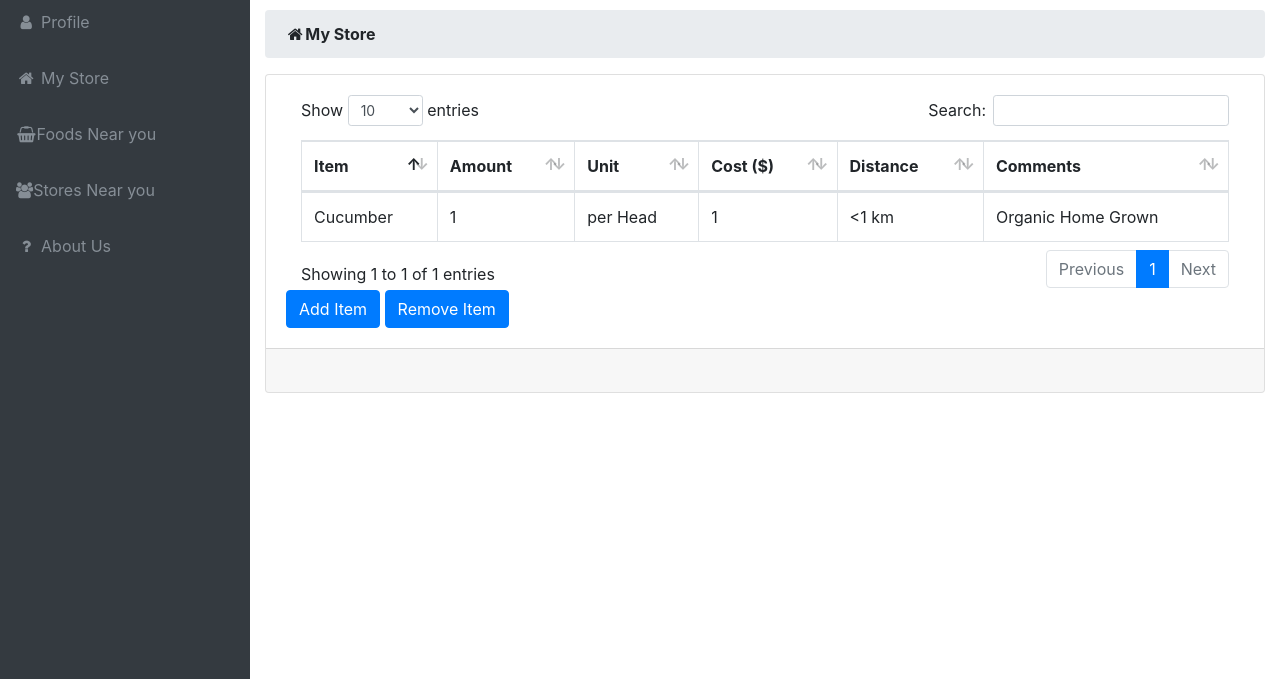
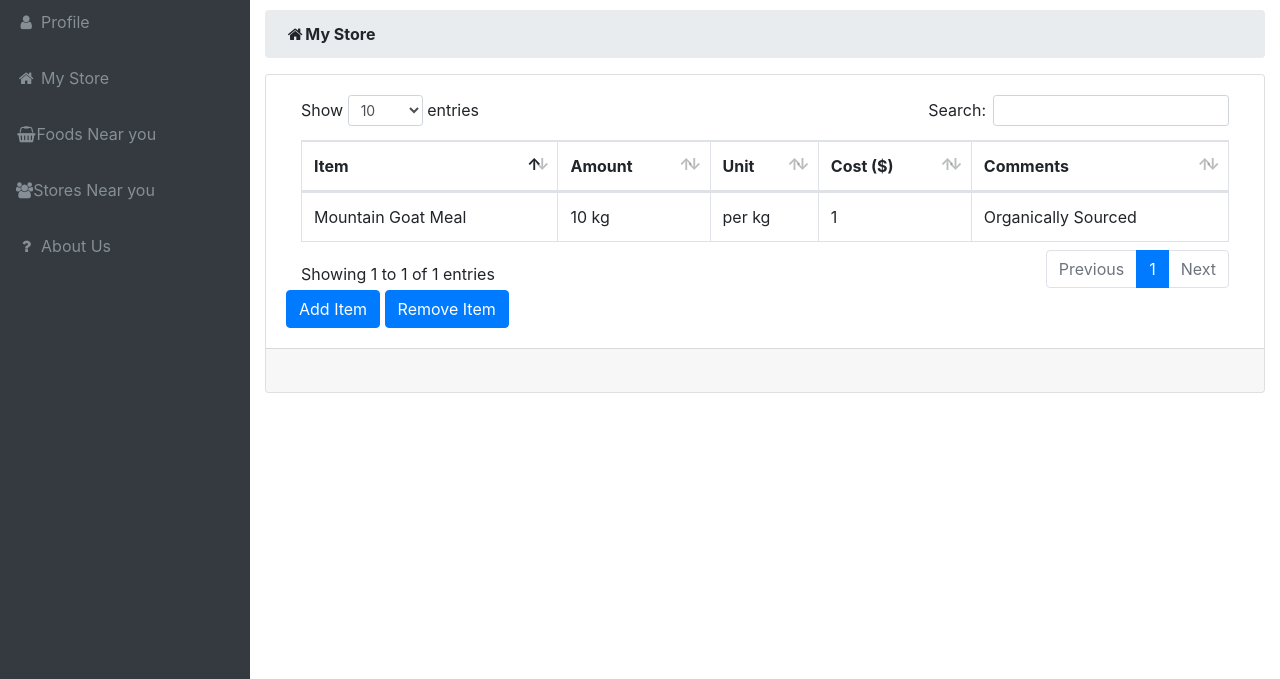
Before and after one commit to shk9664/hack4good, a website with bundled scripts: page myStore.html in a window 1280 px wide. Shown: the part 62-741 px from the top of the page. Built offline with nearby package versions, Linux system fonts and the light colour scheme.

Commit message:
Fixed myStore.html

```diff
--- a/myStore.html
+++ b/myStore.html
@@ -124,18 +124,16 @@
                   <th>Amount</th>
                   <th>Unit</th>
                   <th>Cost ($)</th>
-                  <th>Distance</th>
                   <th>Comments</th>
                 </tr>
               </thead>
               <tbody>
                 <tr>
-                  <td>Cucumber</td>
+                  <td>Mountain Goat Meal</td>
+                  <td>10 kg</td>
+                  <td>per kg</td>
                   <td>1</td>
-                  <td>per Head</td>
-                  <td>1</td>
-                  <td>&lt;1 km&nbsp;</td>
-                  <td>Organic Home Grown</td>
+                  <td>Organically Sourced</td>
                 </tr>
               </tbody>
             </table>
```
